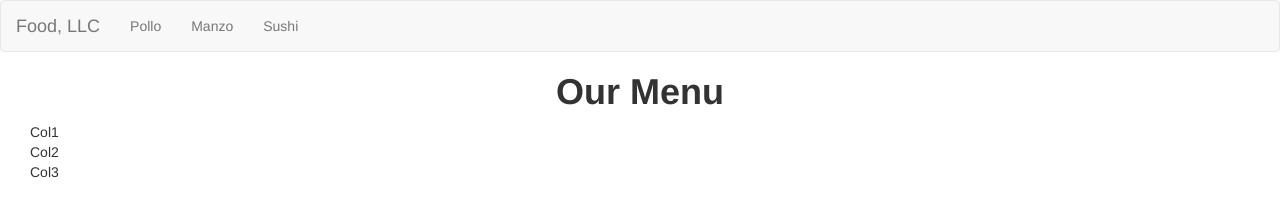
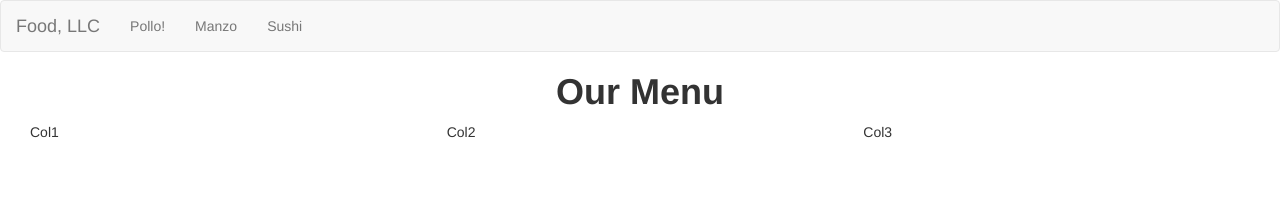
Before and after one commit to ClaudiaCaldarellaLeonardo/webDevelopers-course, a plain HTML site: page module3-solution/index.html in a window 1280 px wide. Drawn offline with Linux system fonts and the light colour scheme.

Commit message:
procenav6

```diff
--- a/module3-solution/index.html
+++ b/module3-solution/index.html
@@ -35,7 +35,7 @@
     <!-- Collect the nav links, forms, and other content for toggling -->
     <div class="collapse navbar-collapse" id="bs-example-navbar-collapse-1">
       <ul class="nav navbar-nav">
-        <li class="text-center .d-block .d-sm-none"><a href="https://www.youtube.com/watch?v=jdN9_9AsqBc">Pollo</a></li>
+        <li class="text-center .d-block .d-sm-none"><a href="https://www.youtube.com/watch?v=jdN9_9AsqBc">Pollo!</a></li>
          <li class="text-center .d-block .d-sm-none"><a href="https://www.youtube.com/watch?v=jdN9_9AsqBc">Manzo</a></li>
           <li class="text-center .d-block .d-sm-none"><a href="https://www.youtube.com/watch?v=jdN9_9AsqBc">Sushi</a></li>
       </ul>
@@ -46,13 +46,13 @@
 
 <div class="container-fluid">
   <div class="rox">
-   <div class="col-md-12">
+   <div class="col-md-4">
      Col1
    </div>
-   <div class="col-md-12">
+   <div class="col-md-4">
      Col2
    </div>
-   <div class="col-md-12">
+   <div class="col-md-4">
      Col3
    </div>
   </div>
```
